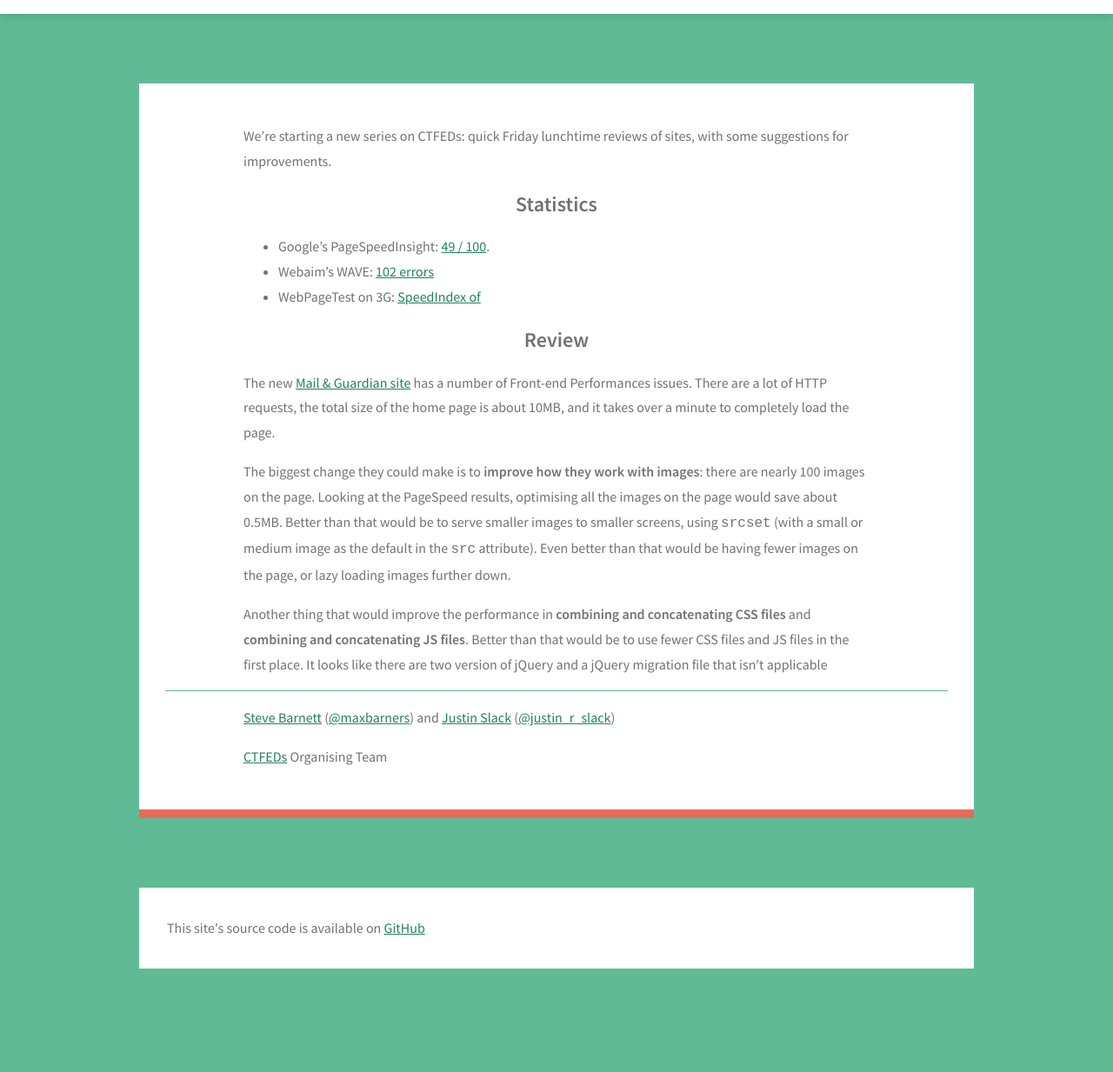
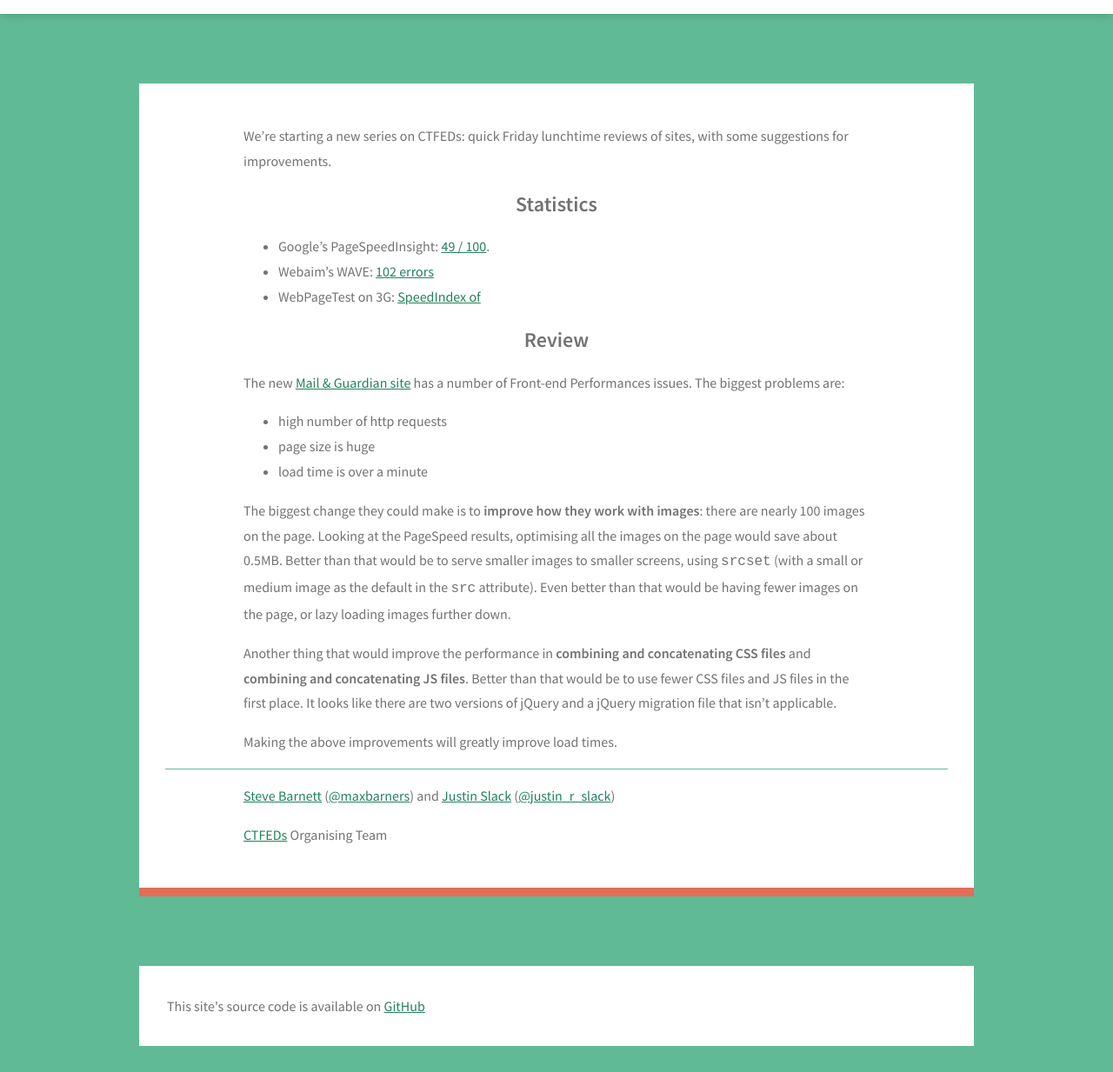
Before and after one commit to CTFEDs/CTFEDS.org, a Jekyll site: the page built from _posts/2016-05-27-mail-and-guardian.md, in a window 1280 px wide, cut to the strip 180-1413 px from the top of the page. Shown: the whole strip at 87% size. Built offline with Jekyll 4.4.1, drawn with Linux system fonts in a browser that asks for light colours; before the commit the page ends 1324 px from its top, so only the background shows below that.

Commit message:
Update to mg

```diff
--- a/_posts/2016-05-27-mail-and-guardian.md
+++ b/_posts/2016-05-27-mail-and-guardian.md
@@ -13,11 +13,17 @@
 
 ## Review
 
-The new [Mail & Guardian site](http://mg.co.za/) has a number of Front-end Performances issues. There are a lot of HTTP requests, the total size of the home page is about 10MB, and it takes over a minute to completely load the page.
+The new [Mail & Guardian site](http://mg.co.za/) has a number of Front-end Performances issues. The biggest problems are:
+
+- high number of http requests
+- page size is huge
+- load time is over a minute
 
 The biggest change they could make is to **improve how they work with images**: there are nearly 100 images on the page. Looking at the PageSpeed results, optimising all the images on the page would save about 0.5MB. Better than that would be to serve smaller images to smaller screens, using `srcset` (with a small or medium image as the default in the `src` attribute). Even better than that would be having fewer images on the page, or lazy loading images further down.
 
-Another thing that would improve the performance in **combining and concatenating CSS files** and **combining and concatenating JS files**. Better than that would be to use fewer CSS files and JS files in the first place. It looks like there are two version of jQuery and a jQuery migration file that isn't applicable
+Another thing that would improve the performance in **combining and concatenating CSS files** and **combining and concatenating JS files**. Better than that would be to use fewer CSS files and JS files in the first place. It looks like there are two versions of jQuery and a jQuery migration file that isn't applicable.
+
+Making the above improvements will greatly improve load times.
 
 ---
 
```
